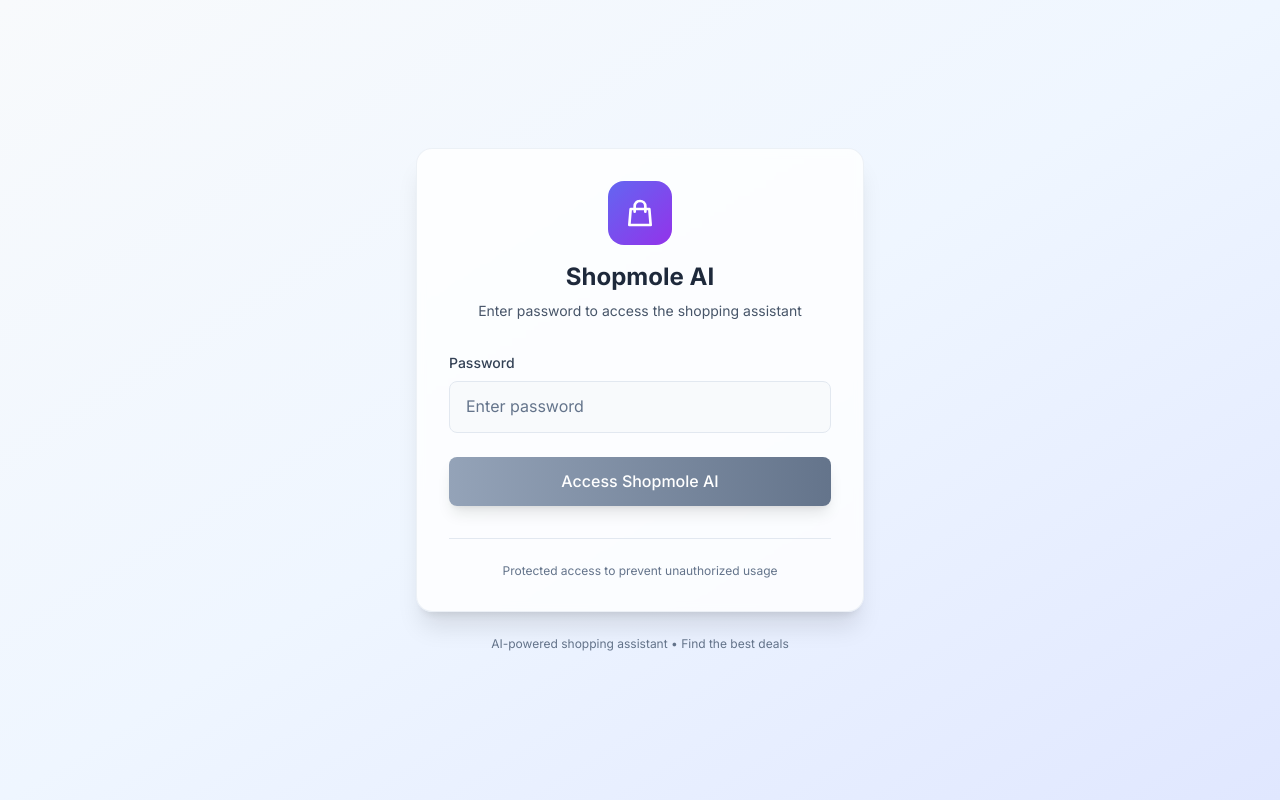
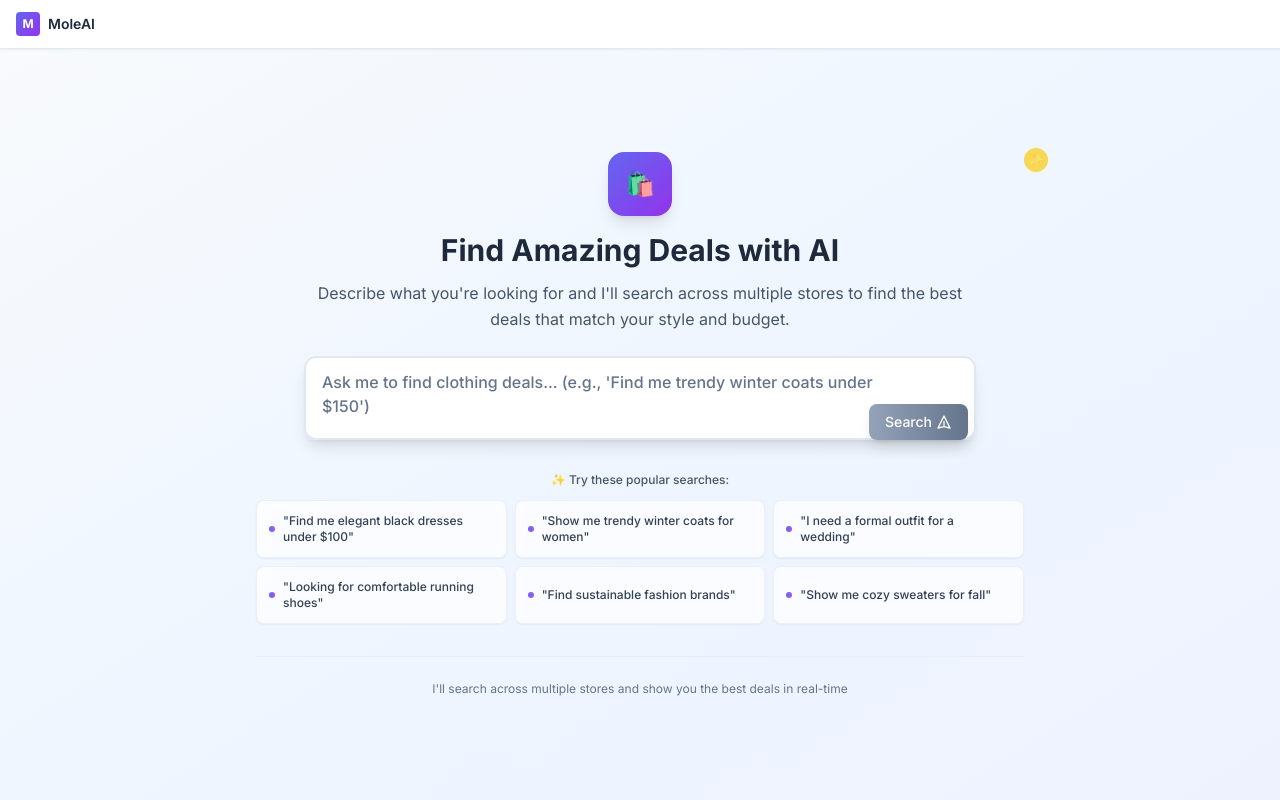
Before and after one commit to anshultibby/moleAI, a Next.js app in the folder frontend/: page / in a window 1280 px wide. Built offline with nearby package versions, Linux system fonts and the light colour scheme.

Commit message:
remove page

```diff
--- a/frontend/src/app/layout.tsx
+++ b/frontend/src/app/layout.tsx
@@ -7,6 +7,9 @@ const inter = Inter({ subsets: ['latin'] })
 export const metadata: Metadata = {
   title: 'Shopping Deals Chat Agent',
   description: 'AI-powered chat agent that finds the best shopping deals',
+  other: {
+    'impact-site-verification': 'cc0b73e4-0349-4d50-a969-90f273f33231',
+  },
 }
 
 export default function RootLayout({
--- a/frontend/src/app/page.tsx
+++ b/frontend/src/app/page.tsx
@@ -31,11 +31,13 @@ export default function Home() {
 
   return (
     <main>
-      {isAuthenticated ? (
+      {/* Temporarily disabled for site verification */}
+      {/* {isAuthenticated ? (
         <ChatInterface />
       ) : (
         <PasswordGate onAuthenticated={handleAuthenticated} />
-      )}
+      )} */}
+      <ChatInterface />
     </main>
   )
 }
```
